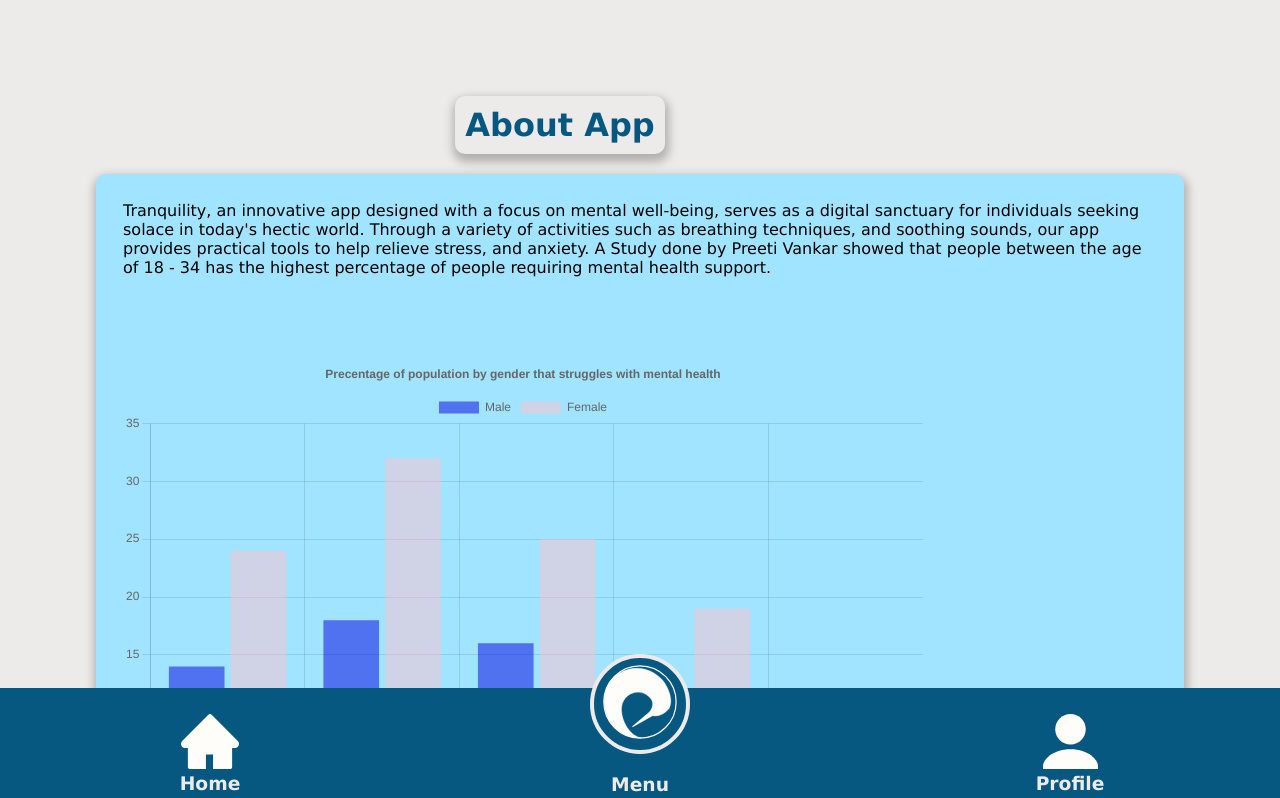
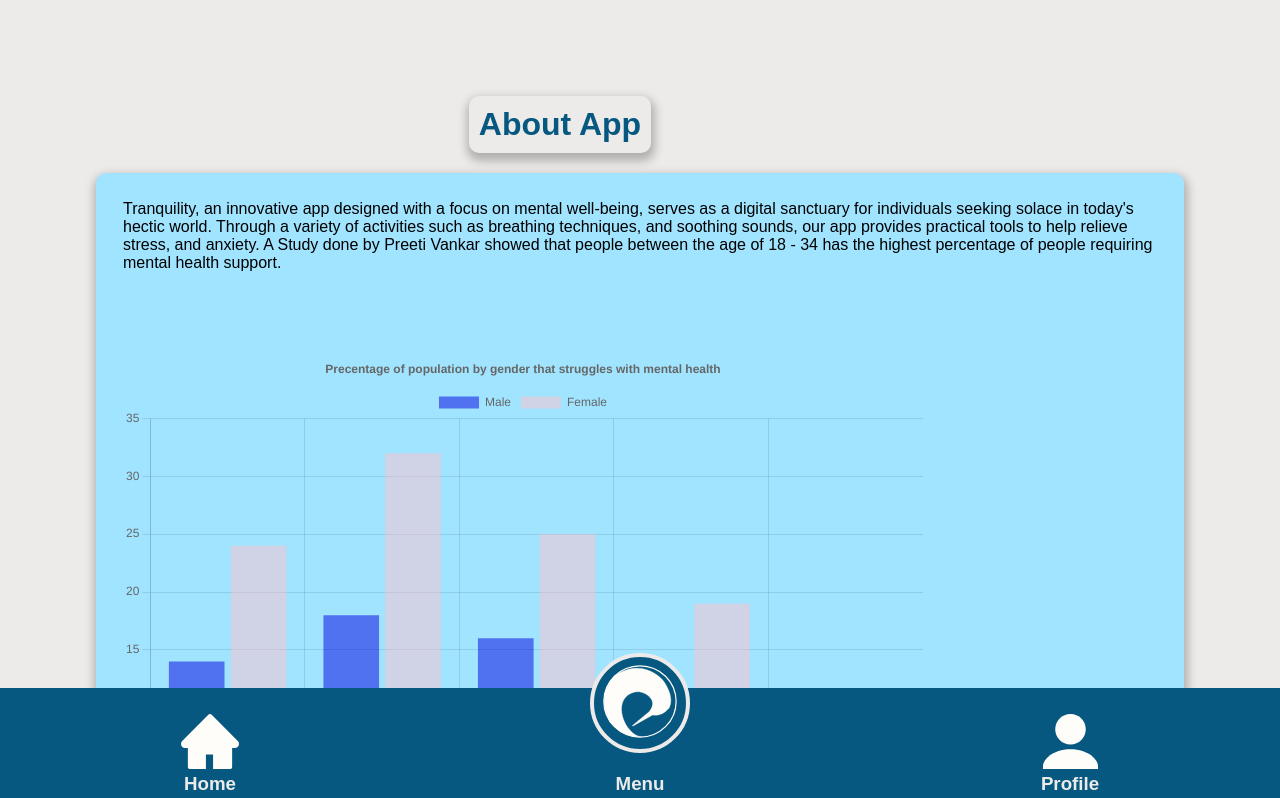
Before and after one commit to marlowereyes/Tranquillity-Cranes, a Next.js app: page /about in a window 1280 px wide. Shown: the top 798 px of the page. Built offline with nearby package versions, Linux system fonts and the light colour scheme.

Commit message:
lexend font installed

```diff
--- a/package.json
+++ b/package.json
@@ -9,6 +9,7 @@
     "lint": "next lint"
   },
   "dependencies": {
+    "@fontsource/lexend": "^5.0.20",
     "axios": "^1.6.8",
     "chart.js": "^4.4.2",
     "lottie-web": "^5.12.2",
--- a/pages/_app.js
+++ b/pages/_app.js
@@ -1,5 +1,22 @@
 import "@/styles/globals.css";
+import { useEffect } from "react";
+import { useRouter } from "next/router";
 
-export default function App({ Component, pageProps }) {
+export default function MyApp({ Component, pageProps }) {
+  const router = useRouter();
+
+  useEffect(() => {
+    const handleRouteChange = () => {
+      // Apply Lexend font styles to the body or any specific element
+      document.body.classList.add("lexend");
+    };
+
+    router.events.on("routeChangeComplete", handleRouteChange);
+
+    return () => {
+      router.events.off("routeChangeComplete", handleRouteChange);
+    };
+  }, []);
+
   return <Component {...pageProps} />;
 }
--- a/pages/about.js
+++ b/pages/about.js
@@ -14,8 +14,7 @@
                     <h1 className={styles.headerText}>About App</h1>
                 </div>
                 <div className={styles.aboutApp}>
-                    <p className={styles.infoApp}>Tranquility, an innovative app designed with a focus on mental well-being, serves as a digital sanctuary for individuals seeking solace in today's hectic world. Through a variety of activities such as breathing techniques, and soothing sounds, our app provides practical tools to help relieve stress, and anxiety. A Study done by
-Preeti Vankar showed that people between the age of 18 - 34 has the highest percentage of people requiring mental health support.</p>
+                    <p className={styles.infoApp}>Tranquility, an innovative app designed with a focus on mental well-being, serves as a digital sanctuary for individuals seeking solace in today's hectic world. Through a variety of activities such as breathing techniques, and soothing sounds, our app provides practical tools to help relieve stress, and anxiety. A Study done by Preeti Vankar showed that people between the age of 18 - 34 has the highest percentage of people requiring mental health support.</p>
                     <GraphBar/>
                     <p className={styles.infoAppP2}>Tranquility aims to provides personalized support crafted to each of our user’s needs. Tranquility isn’t only an app, it’s a companion for those who are seeking tranquility among life’s chaos.</p>
                 </div>
--- a/styles/globals.css
+++ b/styles/globals.css
@@ -1,16 +1,21 @@
 :root {
-    background-color: var(--background-color);
-    --background-color:#ECEBE9;
-    --background-color-2:#323232;
+    --background-color: #ECEBE9;
+    --background-color-2: #323232;
     --background-color-3: #A0E4FF;
-    --foreground-color:#075880;
-    --accent-color:#6FEDE7;
+    --foreground-color: #075880;
+    --accent-color: #6FEDE7;
     --gradient-blue: #c1e7f5;
     --box-shadow: 1px 5px 10px 3px rgba(0, 0, 0, 0.25);
 }
 
-*{
+@import url('https://fonts.googleapis.com/css2?family=Lexend:wght@300;400;500;600;700&display=swap');
+
+.lexend {
+    font-family: 'Lexend', sans-serif;
+}
+
+* {
     margin: 0;
     padding: 0;
-    font-family: Verdana, Geneva, Tahoma, sans-serif;
+    font-family: 'Lexend', sans-serif;
 }
```
Also changed, not shown: 1 other file (tests, documents, lock files or other folders).
